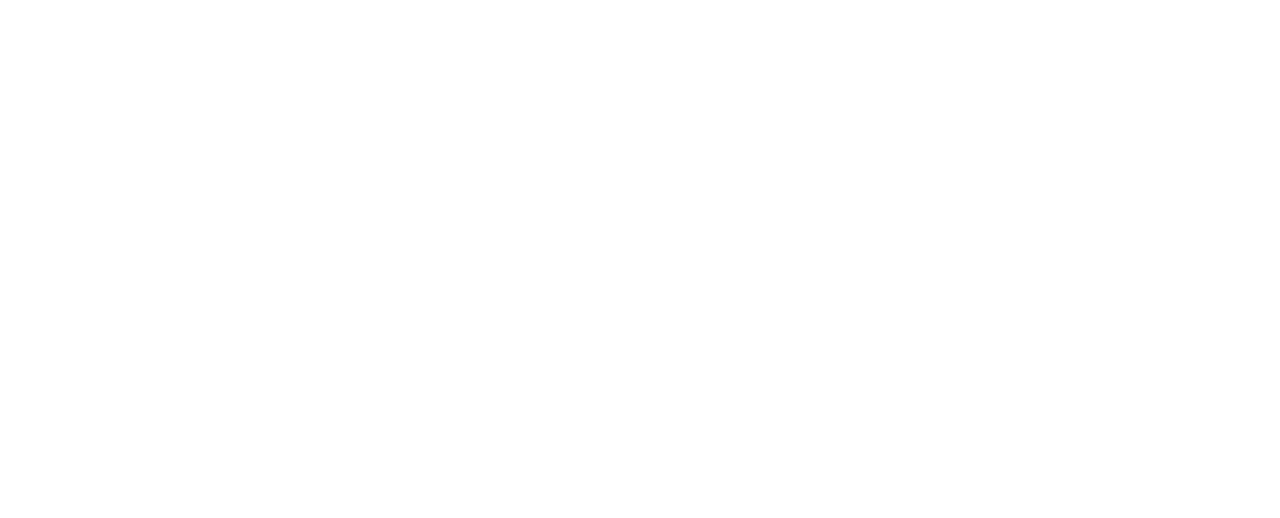
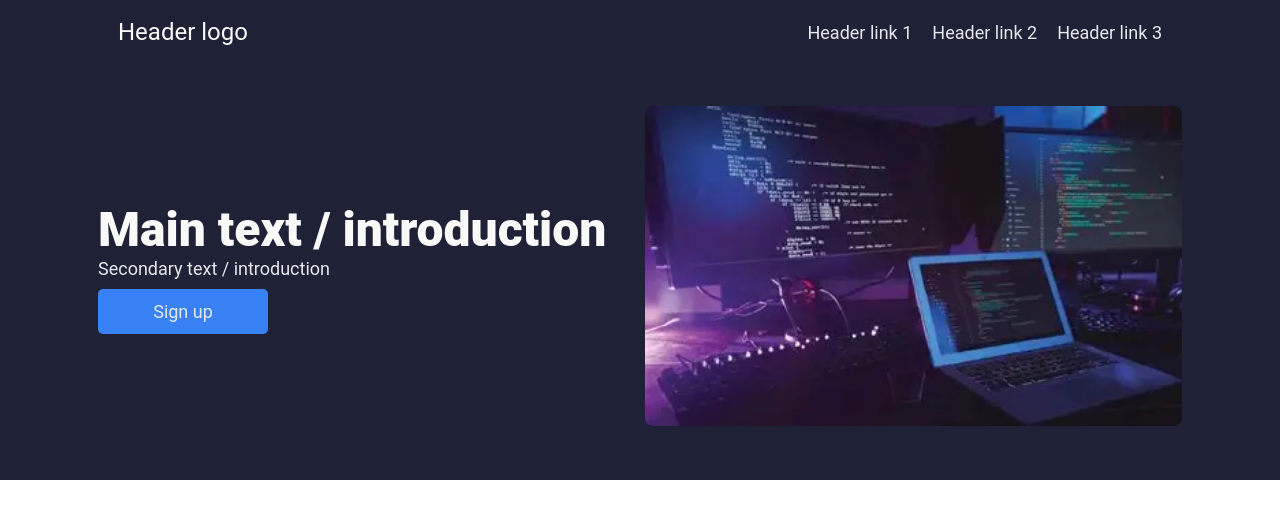
Before and after one commit to Nava-19/Proyecto-1, a plain HTML site: page index.html in a window 1280 px wide. Drawn offline with Linux system fonts and the light colour scheme.

Commit message:
Parte oscura acabada

```diff
--- a/index.html
+++ b/index.html
@@ -4,9 +4,42 @@
     <meta charset="UTF-8">
     <meta name="viewport" content="width=device-width, initial-scale=1.0">
     <link rel="stylesheet" href="styles.css">
-    <title>Document</title>
+    <title>Webpage title</title>
 </head>
 <body>
+    <div class="container-dark">
+        <div class="container-item1">
+            Header logo
+        </div>
+        <div class="container2">
+            <div class="container-item2" id="top">
+                Header link 1
+            </div>
+            <div class="container-item2" id="top">
+                Header link 2
+            </div>
+            <div class="container-item2" id="top">
+                Header link 3
+            </div>
+        </div>
+    </div>
+    <div class="container-dark main-section">
+        <div class="text-section">
+            <div class="container-item3">
+                Main text / introduction
+            </div>
+            <div class="container-item2">
+                Secondary text / introduction
+            </div>
+            <div class="container-item2 button">
+                <a>Sign up</a>
+            </div>
+        </div>
+        <div class="image-section">
+            <img src="images/img1.webp" alt="imagen" height="250px">
+        </div>
+    </div>
+
 
 </body>
 </html>
--- a/styles.css
+++ b/styles.css
@@ -0,0 +1,90 @@
+* {
+    font-family: 'Roboto', sans-serif;
+}
+
+.container-dark {
+    display: flex;
+    flex-wrap: wrap;
+    position: sticky;
+    background-color: #1f2137;
+    margin: -10px;
+    padding: 20px;
+    align-items: center;
+}
+
+.container-dark .container-item1 {
+    color: #f9faf8;
+    font-size: 24px;
+    margin-left: 100px;
+
+}
+
+.container-dark .container2 {
+    display: flex;
+    margin-right: 100px;
+    margin-left: auto;
+}
+
+.container-dark .container-item2 {
+    color: #e5e8eb;
+    font-size: 18px;
+}
+
+#top {
+    padding-left: 20px;
+    cursor: pointer;
+}
+
+.flexbox-vert {
+    display: flex;
+    flex-direction: column;
+    margin: 100px;
+    flex-basis: 0;
+}
+
+.container-item3 {
+    color: #f9faf8;
+    font-weight: 900;
+    font-size: 48px;
+}
+
+.button {
+    display: flex;
+    background-color: #3882f6;
+    color: white;
+    border-radius: 5px; /* 🔁 Esto redondea los bordes */
+    padding: 10px;
+    width: 150px;
+    height: 25px;
+    margin-top: 10px;
+    align-items: center;     /* Centra verticalmente */
+    justify-content: center; /* Centra horizontalmente */
+    cursor: pointer;
+}
+
+.main-section {
+    display: flex;
+    justify-content: center;
+    align-items: center;
+    gap: 10px; /* margen entre texto e imagen */
+    flex-wrap: wrap; /* para que en pantallas pequeñas se apilen */
+    padding: 50px 100px;
+}
+
+.text-section {
+    flex: 1;
+    max-width: 50%;
+    color: white;
+    word-wrap: break-word;
+}
+
+.image-section {
+    flex: 1;
+    max-width: 50%;
+}
+
+.image-section img {
+    width: 100%;
+    height: auto;
+    border-radius: 8px;
+}
```
Also changed, not shown: Images/Webpage blueprint.png (added), Images/Webpage format.png (added), Images/img1.webp (added), 1 other file.
